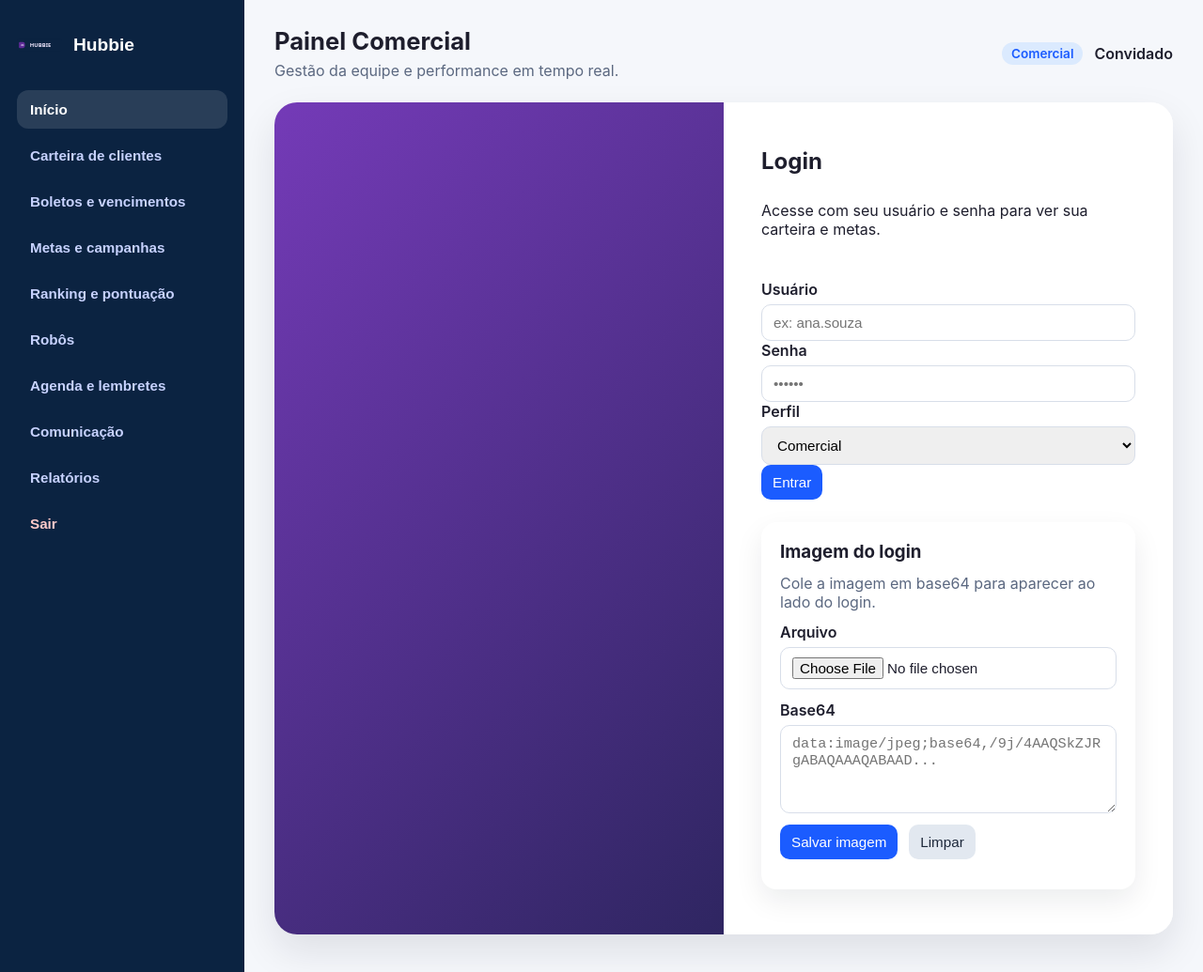
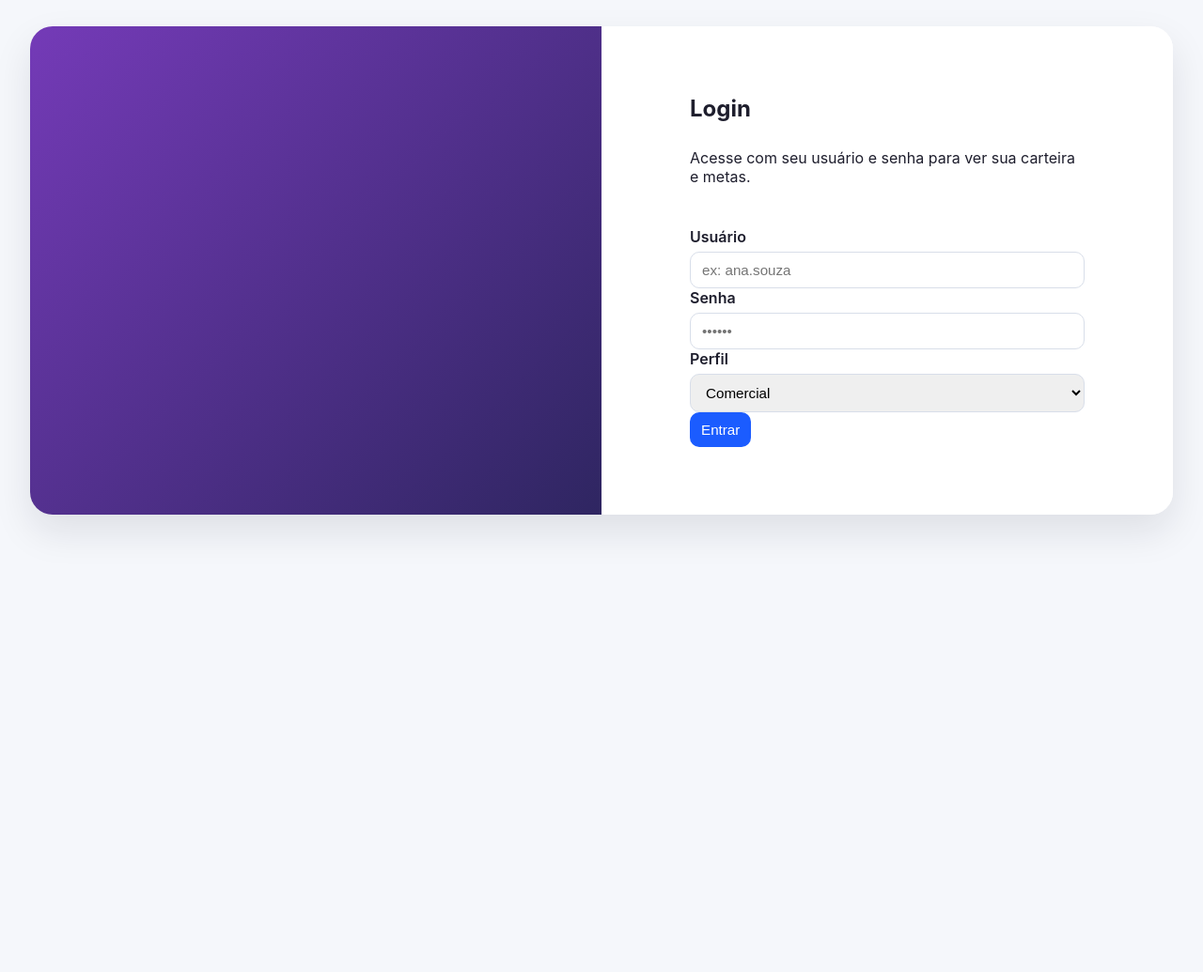
Before and after one commit to Vini1303/apphubbie, a website: page public/index.html in a window 1280 px wide. Shown: the whole page at 94% size. After the commit the page ends 800 px from the top, so only its background shows below. Drawn offline with Linux system fonts and the light colour scheme.

Commit message:
Hide sidebar on login screen

```diff
--- a/public/app.js
+++ b/public/app.js
@@ -13,6 +13,7 @@ const brandToggle = document.getElementById('brandToggle');
 const subnavButtons = document.querySelectorAll('.subnav__item');
 const subsections = document.querySelectorAll('.subsection');
 const loginMedia = document.getElementById('loginMedia');
+const topbar = document.getElementById('topbar');
 const loginHeroFileInput = document.getElementById('loginHeroFile');
 const loginHeroBase64Input = document.getElementById('loginHeroBase64');
 const saveLoginHeroImageButton = document.getElementById('saveLoginHeroImage');
@@ -138,11 +139,19 @@ const state = {
 const setLoggedInView = () => {
   loginCard.style.display = 'none';
   content.style.display = 'flex';
+  sidebar.style.display = 'flex';
+  if (topbar) {
+    topbar.style.display = 'flex';
+  }
 };
 
 const setLoggedOutView = () => {
   loginCard.style.display = 'grid';
   content.style.display = 'none';
+  sidebar.style.display = 'none';
+  if (topbar) {
+    topbar.style.display = 'none';
+  }
 };
 
 const renderList = (elementId, items, formatter) => {
--- a/public/index.html
+++ b/public/index.html
@@ -28,7 +28,7 @@
       </aside>
 
       <main class="main">
-        <header class="topbar">
+        <header class="topbar" id="topbar">
           <div>
             <h1>Painel Comercial</h1>
             <p>Gestão da equipe e performance em tempo real.</p>
--- a/public/styles.css
+++ b/public/styles.css
@@ -185,8 +185,7 @@ body {
 }
 
 .login__upload {
-  width: 100%;
-  max-width: 420px;
+  display: none;
 }
 
 @media (max-width: 900px) {
```
